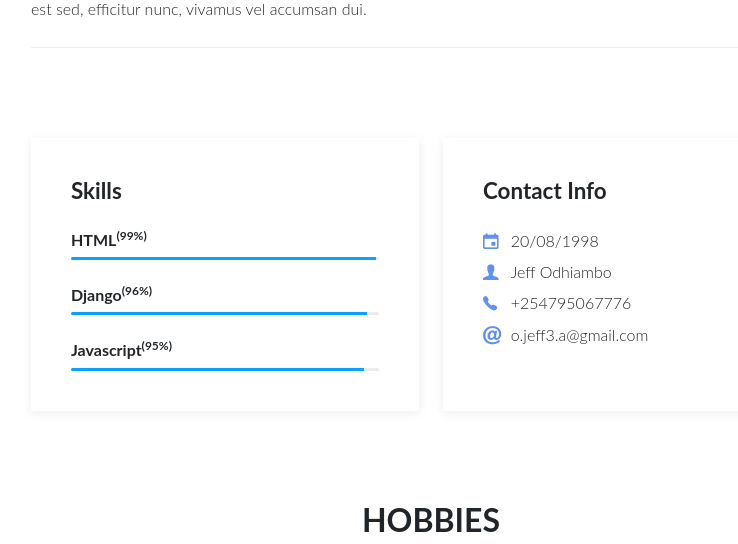
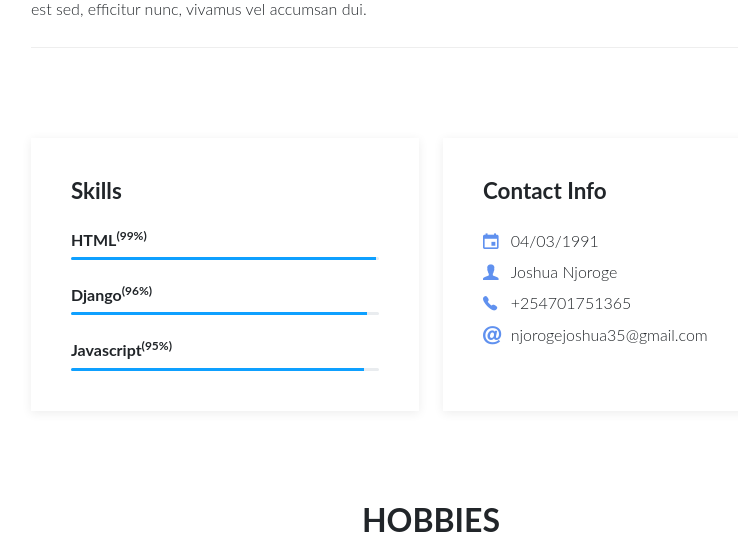
Before and after one commit to smartjef/hoe-mlsa-dynamic, a Django app: page /cv/ in a window 1280 px wide. Shown: the part 1988-2532 px from the top of the page, without its empty margins (209-947 px from the left). Run offline with Django 4.2, Linux system fonts and the light colour scheme; data comes from the database, SQL or seed files in the repository; some libraries are stand-ins or nearby versions.

Commit message:
modified files

```diff
--- a/templates/base.html
+++ b/templates/base.html
@@ -4,7 +4,7 @@
 <head>
     <meta charset="utf-8">
     <meta name="viewport" content="width=device-width, initial-scale=1.0, shrink-to-fit=no">
-    <title>Jeff's Portfolio  - {{ title }}</title>
+    <title>Joshua's Portfolio  - {{ title }}</title>
     {% include 'components/css.html' %}
 </head>
 
--- a/templates/components/hero-section.html
+++ b/templates/components/hero-section.html
@@ -2,8 +2,8 @@
     <div class="container">
         <div class="avatar" style="background-image: url(&quot;/static/me.png&quot;);"></div>
         <div class="about-me">
-            <p>Hello! I am <strong>Jeff Odhiambo</strong>, a highly skilled software engineer with over 3 years of experience in the industry. I have a strong background in both front-end and back-end development.</p>
-            <a class="btn btn-outline-primary" role="button" href="mailto:o.jeff3.a@gmail.com">Hire me</a>
+            <p>Hello! I am <strong>Joshua Njoroge</strong>, a highly skilled software engineer with over 2 years of experience in the industry. I have a strong background in both front-end and back-end development.</p>
+            <a class="btn btn-outline-primary" role="button" href="mailto:njorogejoshua35@gmail.com">Hire me</a>
         </div>
     </div>
 </section>
--- a/templates/components/navbar.html
+++ b/templates/components/navbar.html
@@ -1,5 +1,5 @@
 <nav class="navbar navbar-dark navbar-expand-lg fixed-top bg-white portfolio-navbar gradient">
-    <div class="container"><a class="navbar-brand logo" href="/">J.O</a><button data-bs-toggle="collapse" class="navbar-toggler" data-bs-target="#navbarNav"><span class="visually-hidden">Toggle navigation</span><span class="navbar-toggler-icon"></span></button>
+    <div class="container"><a class="navbar-brand logo" href="/">J.N</a><button data-bs-toggle="collapse" class="navbar-toggler" data-bs-target="#navbarNav"><span class="visually-hidden">Toggle navigation</span><span class="navbar-toggler-icon"></span></button>
         <div class="collapse navbar-collapse" id="navbarNav">
             <ul class="navbar-nav ms-auto">
                 <li class="nav-item"><a class="nav-link active" href="/">Home</a></li>
--- a/templates/cv.html
+++ b/templates/cv.html
@@ -64,19 +64,19 @@
                                 <h2>Contact Info</h2>
                                 <div class="row">
                                     <div class="col-1"><i class="icon ion-android-calendar icon"></i></div>
-                                    <div class="col-9"><span>20/08/1998</span></div>
+                                    <div class="col-9"><span>04/03/1991</span></div>
                                 </div>
                                 <div class="row">
                                     <div class="col-1"><i class="icon ion-person icon"></i></div>
-                                    <div class="col-9"><span>Jeff Odhiambo</span></div>
+                                    <div class="col-9"><span>Joshua Njoroge</span></div>
                                 </div>
                                 <div class="row">
                                     <div class="col-1"><i class="icon ion-ios-telephone icon"></i></div>
-                                    <div class="col-9"><span>+254795067776</span></div>
+                                    <div class="col-9"><span>+254701751365</span></div>
                                 </div>
                                 <div class="row">
                                     <div class="col-1"><i class="icon ion-at icon"></i></div>
-                                    <div class="col-9"><span>o.jeff3.a@gmail.com</span></div>
+                                    <div class="col-9"><span>njorogejoshua35@gmail.com</span></div>
                                 </div>
                             </div>
                         </div>
--- a/templates/index.html
+++ b/templates/index.html
@@ -13,7 +13,7 @@
         <section class="portfolio-block call-to-action border-bottom">
             <div class="container">
                 <div class="d-flex justify-content-center align-items-center content">
-                    <h3>Like what you see?</h3><a href="mailto:o.jeff3.a@gmail.com" class="btn btn-outline-primary btn-lg">Hire me</a>
+                    <h3>Like what you see?</h3><a href="mailto:njorogejoshua35@gmail.com" class="btn btn-outline-primary btn-lg">Hire me</a>
                 </div>
             </div>
         </section>
@@ -65,7 +65,7 @@
                 <div class="col-md-12 col-lg-5 offset-lg-1 text">
                     <h3>VSTech Limited</h3>
                     <p>
-                        As the CEO of VSTech Limited, I bring extensive experience and skills in software development, full-stack engineering, agile development, and troubleshooting. I lead a team of skilled professionals who are dedicated to delivering top-quality products and solutions that meet the needs of our clients.
+                        As the CTO of VSTech Limited, I bring extensive experience and skills in software development, full-stack engineering, agile development, and troubleshooting. I lead a team of skilled professionals who are dedicated to delivering top-quality products and solutions that meet the needs of our clients.
                     </p>
                 </div>
                 <div class="col-md-12 col-lg-5">
```
